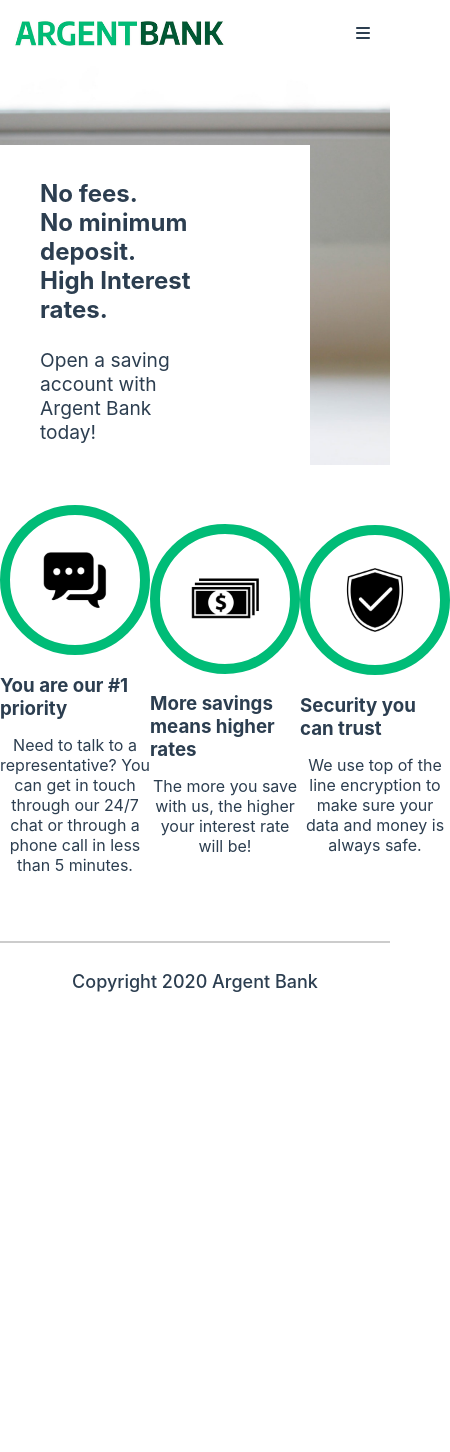
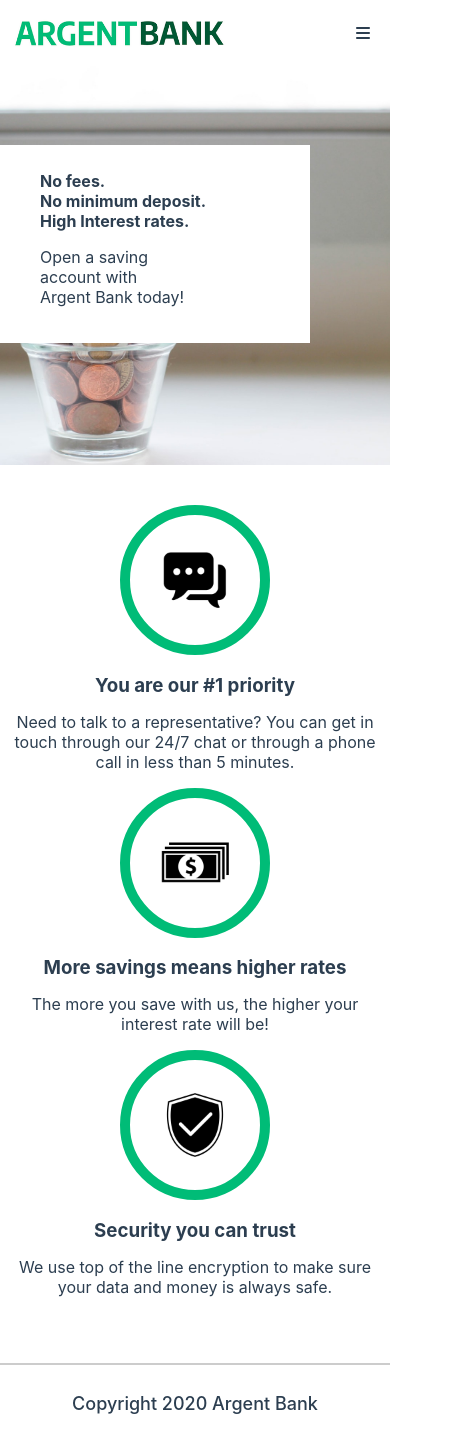
Before and after one commit to mastervr99/argentbank, a React (Create React App) app: page / in a window 390 px wide. Shown: the top 1452 px of the page, 450 px wide, since content can reach past the window. Before the commit the page ends 1070 px from the top, so only its background shows below. Built offline with nearby package versions, Linux system fonts and the light colour scheme.

Commit message:
feat : responsive

```diff
--- a/src/components/banner/banner.scss
+++ b/src/components/banner/banner.scss
@@ -26,4 +26,17 @@
         }
     }
 
+
 }
+
+@media (max-width: 768px) {
+    .banner {
+
+        .banner-text {
+            .first-text, .second-text {
+                font-size: 1rem;
+            }
+        }
+        }
+
+    }
--- a/src/components/transaction/transaction.scss
+++ b/src/components/transaction/transaction.scss
@@ -49,3 +49,9 @@
     background-color: #00bc77;
     color: #fff;
   }
+
+  @media (max-width: 768px) {
+    .account {
+      flex-direction: column;
+    }
+  }
--- a/src/pages/home/home.scss
+++ b/src/pages/home/home.scss
@@ -7,3 +7,10 @@
         justify-content: space-around;
     }
 }
+
+@media (max-width: 768px) {
+    .cards-list {
+        flex-direction: column;
+        align-items: center;
+    }
+}
--- a/src/pages/user/user.scss
+++ b/src/pages/user/user.scss
@@ -45,3 +45,9 @@
         }
     }
 }
+
+@media (max-width: 768px) {
+    .main {
+        padding-bottom: 100px;
+    }
+}
```
